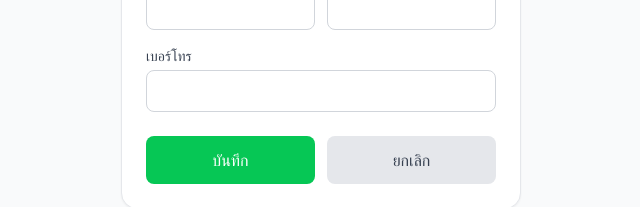
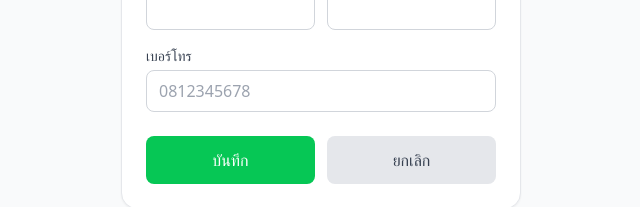
Before and after one commit to Bossdeb/blackyoga-app, a Vue app: page /profile/edit in a window 1280 px wide. Shown: the part 268-475 px from the top of the page, without its empty margins (319-959 px from the left). Built offline with nearby package versions, Linux system fonts and the light colour scheme.

Commit message:
Update EditProfilePage.vue

```diff
--- a/src/pages/EditProfilePage.vue
+++ b/src/pages/EditProfilePage.vue
@@ -28,7 +28,17 @@
           </div>
           <div>
             <label class="block text-sm font-medium text-gray-700 mb-1">เบอร์โทร</label>
-            <input v-model="form.phone" class="w-full border border-gray-300 rounded-lg px-3 py-2" />
+            <input
+              v-model="form.phone"
+              @blur="validatePhone"
+              @input="clearPhoneError"
+              :class="[
+                'w-full border rounded-lg px-3 py-2',
+                phoneError ? 'border-red-500' : 'border-gray-300'
+              ]"
+              placeholder="0812345678"
+            />
+            <p v-if="phoneError" class="text-red-500 text-sm mt-1">{{ phoneError }}</p>
           </div>
 
           <div class="pt-2 flex gap-3">
@@ -52,6 +62,7 @@ const toast = useToast()
 const { user, updateUserProfile } = useFirebase()
 
 const form = ref({ nickname: '', firstName: '', lastName: '', phone: '' })
+const phoneError = ref(null)
 
 onMounted(() => {
   if (user.value) {
@@ -62,7 +73,30 @@ onMounted(() => {
   }
 })
 
+const validatePhone = () => {
+  const phone = form.value.phone
+  const thaiPhoneRegex = /^0\d{9,10}$/
+  if (!thaiPhoneRegex.test(phone)) {
+    phoneError.value = 'กรุณากรอกเบอร์โทรศัพท์ 10-11 หลัก (เริ่มต้นด้วย 0) เช่น 0812345678'
+  } else {
+    phoneError.value = null
+  }
+}
+
+const clearPhoneError = () => {
+  if (phoneError.value) {
+    phoneError.value = null
+  }
+}
+
 const save = async () => {
+  // Validate phone before saving
+  validatePhone()
+  if (phoneError.value) {
+    toast.error('เบอร์โทรศัพท์ไม่ถูกต้อง กรุณาตรวจสอบอีกครั้ง')
+    return
+  }
+
   try {
     await updateUserProfile({ ...form.value })
     toast.success('บันทึกโปรไฟล์สำเร็จ')
```
